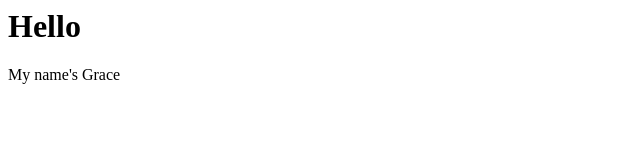
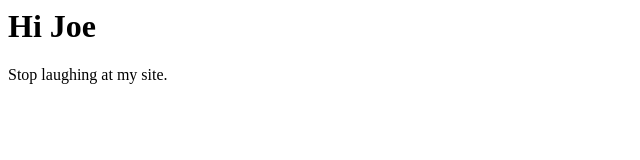
Before and after one commit to gracegould/first_site, a plain HTML site: page index.html in a window 1280 px wide. Shown: the whole page, without its empty margins (0-640 px from the left). Drawn offline with Linux system fonts and the light colour scheme.

Commit message:
small change

```diff
--- a/index.html
+++ b/index.html
@@ -1,2 +1,2 @@
-<h1>Hello</h1>
-<p>My name's Grace</p>
+<h1>Hi Joe</h1>
+<p>Stop laughing at my site.</p>
```
